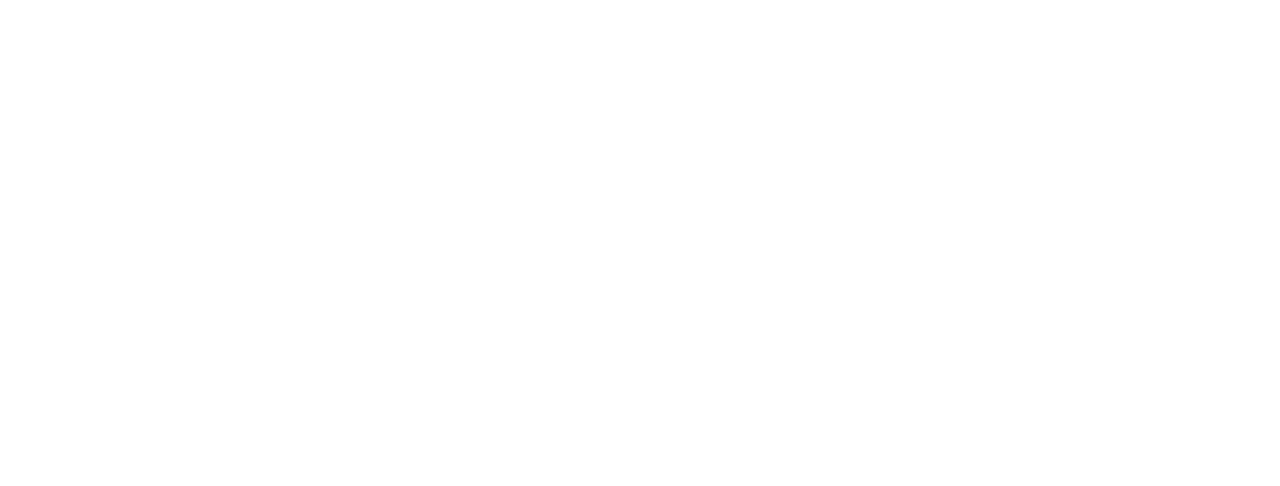
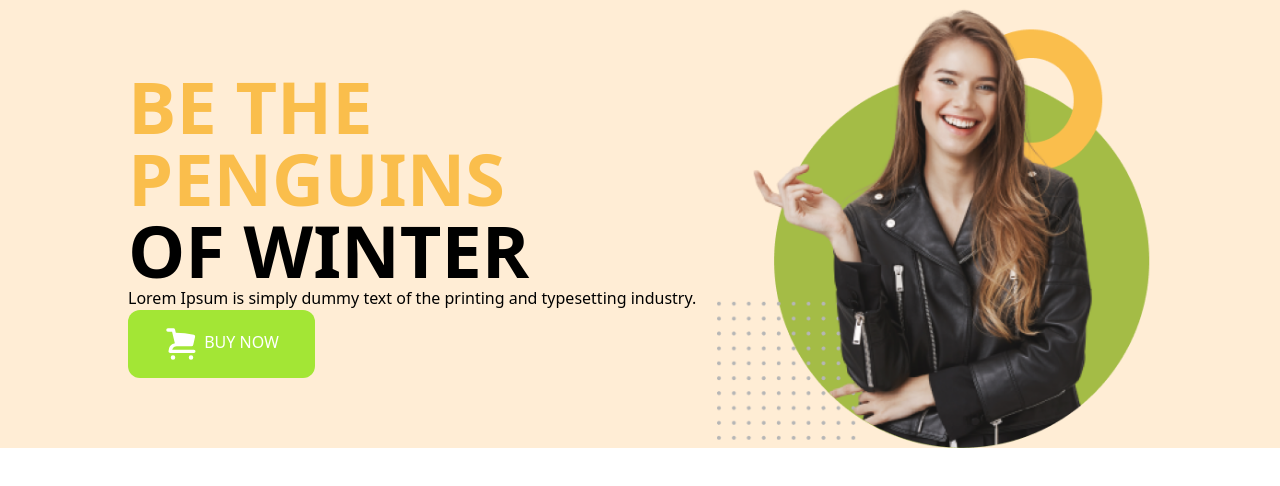
Before and after one commit to jhraju1122/penguin-fashion-resources-main, a plain HTML site: page index.html in a window 1280 px wide. Drawn offline with nearby package versions, Linux system fonts and the light colour scheme.

Commit message:
added banner section

```diff
--- a/index.css
+++ b/index.css
@@ -0,0 +1,8 @@
+/** @type {import('tailwindcss').Config} */
+module.exports = {
+    content: ["./src/**/*.{html,js}"],
+    theme: {
+      extend: {},
+    },
+    plugins: [],
+  }
--- a/index.html
+++ b/index.html
@@ -3,10 +3,45 @@
 <head>
     <meta charset="UTF-8">
     <meta name="viewport" content="width=device-width, initial-scale=1.0">
-    <title>Document</title>
+    <title>penguin fashion</title>
     <link rel="stylesheet" href="index.css">
+    <script src="https://cdn.tailwindcss.com"></script>
 </head>
 <body>
+    <header class="bg-orange-100 px-32">
+        <!-- ------------------nav section -------------------- -->
+        <nav>
 
+        </nav>
+
+        <!----------------- banner section ------------------------- -->
+        <div class="flex justify-between items-center">
+            <div>
+                <h1 class="text-7xl uppercase font-bold"><span class="text-[#FABE4C]">Be the Penguins</span><br>
+                    of Winter</h1>
+                    <p>Lorem Ipsum is simply dummy text of the printing
+                        and typesetting industry.</p>
+                        <button class="py-4 px-9 bg-lime-400 rounded-xl uppercase font-medium text-white "><svg xmlns="http://www.w3.org/2000/svg" viewBox="0 0 16 16" fill="currentColor" class="w-9 h-9 inline">
+                            <path d="M1.75 1.002a.75.75 0 1 0 0 1.5h1.835l1.24 5.113A3.752 3.752 0 0 0 2 11.25c0 .414.336.75.75.75h10.5a.75.75 0 0 0 0-1.5H3.628A2.25 2.25 0 0 1 5.75 9h6.5a.75.75 0 0 0 .73-.578l.846-3.595a.75.75 0 0 0-.578-.906 44.118 44.118 0 0 0-7.996-.91l-.348-1.436a.75.75 0 0 0-.73-.573H1.75ZM5 14a1 1 0 1 1-2 0 1 1 0 0 1 2 0ZM13 14a1 1 0 1 1-2 0 1 1 0 0 1 2 0Z" />
+                          </svg>
+                          Buy now</button>
+
+
+            </div>
+
+            <div>
+                <img src="./images/model.png" alt="">
+            </div>
+        </div>
+
+    </header>
+
+    <main>
+
+    </main>
+
+    <footer>
+
+    </footer>
 </body>
 </html>
```
Also changed, not shown: tailwind.config.js (added).
